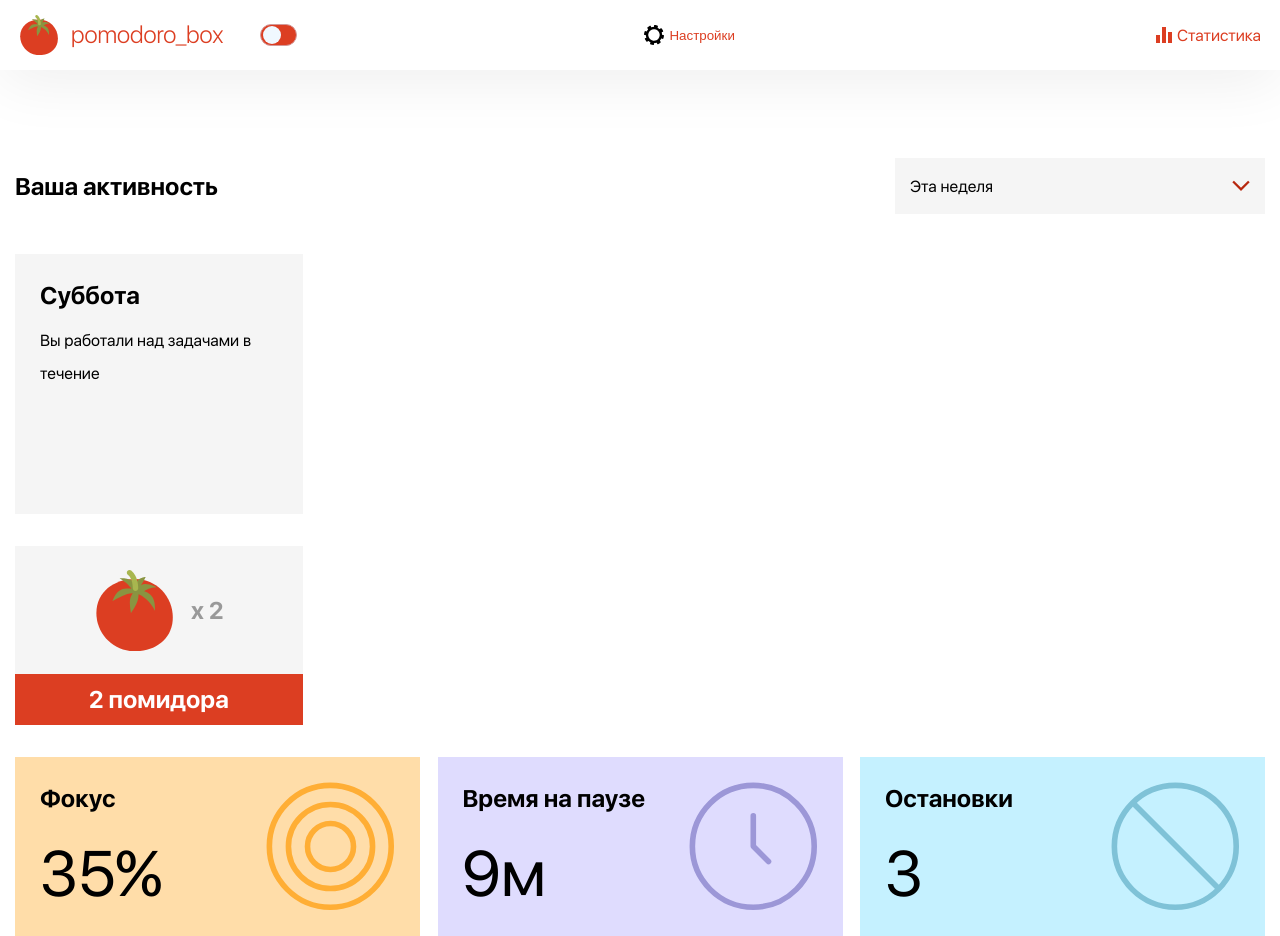
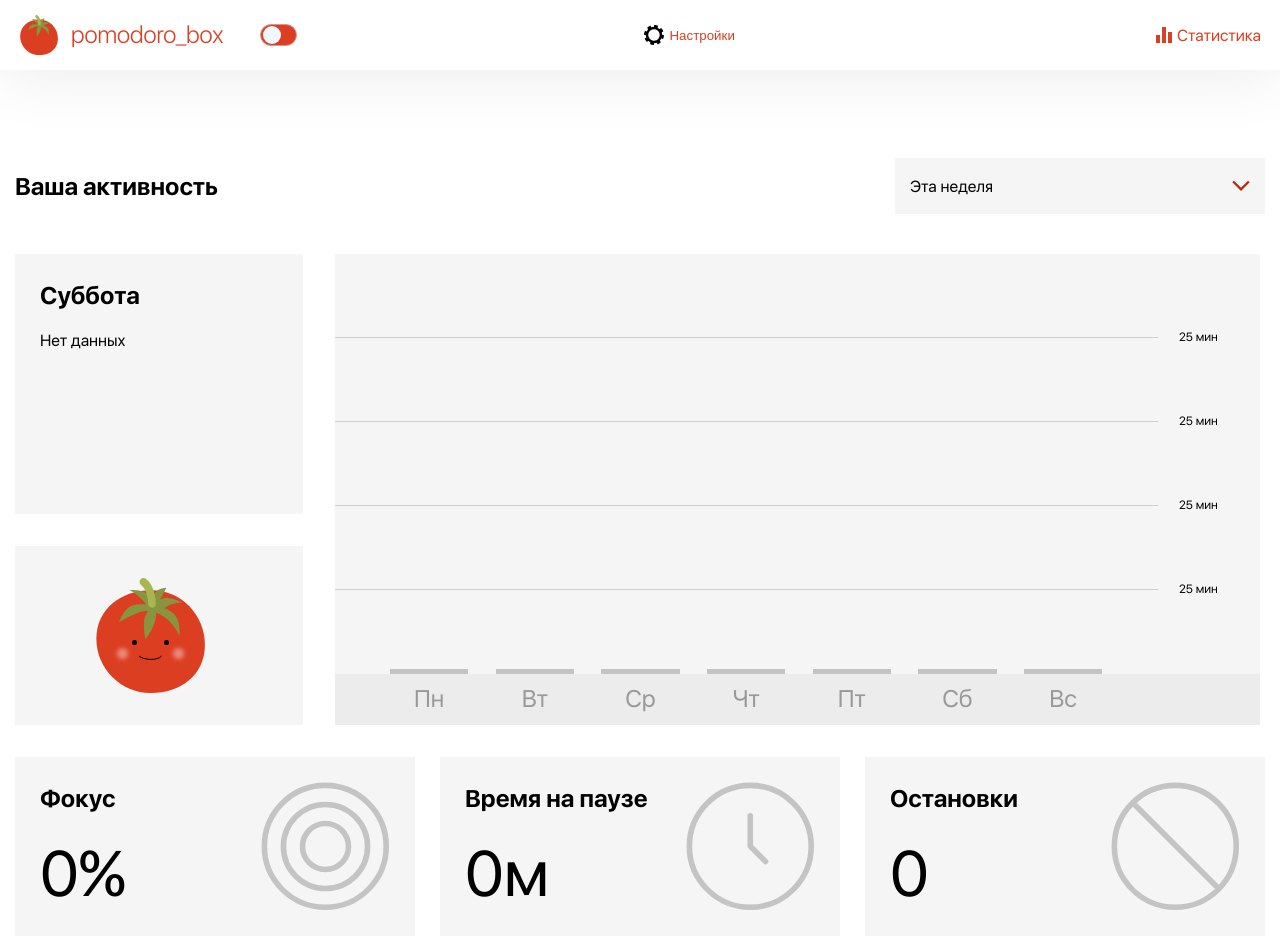
Before and after one commit to Sacred777/react-pomo, a React (Create React App) app: page /stat in a window 1280 px wide. Built offline with nearby package versions, Linux system fonts and the light colour scheme.

Commit message:
the layout of statisticspage is done

```diff
--- a/src/components/Icon/Icon.tsx
+++ b/src/components/Icon/Icon.tsx
@@ -14,7 +14,7 @@ import {
   PauseIcon,
   StopIcon,
   AddIcon,
-  RectangleDownIcon,
+  RectangleDownIcon, PomoIcon,
 } from "../Icons";
 
 
@@ -32,6 +32,7 @@ const icons = {
   stop:          StopIcon,
   add:           AddIcon,
   rectangleDown: RectangleDownIcon,
+  pomo:          PomoIcon,
 }
 
 export enum EIcons {
@@ -48,9 +49,10 @@ export enum EIcons {
   stop =          'stop',
   add =           'add',
   rectangleDown = 'rectangleDown',
+  pomo =          'pomo',
 }
 
-export type TSizes = 129 | 81 | 50 | 40 | 24 | 20 | 18 | 16;
+export type TSizes = 129 | 115 | 81 | 50 | 40 | 24 | 20 | 18 | 16;
 
 interface IIconProps {
   name: EIcons;
--- a/src/components/Icon/icon.module.css
+++ b/src/components/Icon/icon.module.css
@@ -28,6 +28,11 @@
   height: 81px;
 }
 
+.i115 {
+  width: 115px;
+  height: 115px;
+}
+
 .i129 {
   width: 129px;
   height: 129px;
--- a/src/components/Icons/FocusIcon.tsx
+++ b/src/components/Icons/FocusIcon.tsx
@@ -5,13 +5,13 @@ export function FocusIcon(props: {}) {
     <svg width="115" height="115" viewBox="0 0 115 115" fill="none" xmlns="http://www.w3.org/2000/svg" {...props}>
       <path
         d="M57.3158 111.632C87.3136 111.632 111.632 87.3136 111.632 57.3158C111.632 27.318 87.3136 3 57.3158 3C27.318 3 3 27.318 3 57.3158C3 87.3136 27.318 111.632 57.3158 111.632Z"
-        stroke="#FFAE35" stroke-width="5" stroke-linecap="round" stroke-linejoin="round"/>
+        stroke="#FFAE35" strokeWidth="5" strokeLinecap="round" strokeLinejoin="round"/>
       <path
         d="M57.5 95C78.2107 95 95 78.2107 95 57.5C95 36.7893 78.2107 20 57.5 20C36.7893 20 20 36.7893 20 57.5C20 78.2107 36.7893 95 57.5 95Z"
-        stroke="#FFAE35" stroke-width="5" stroke-linecap="round" stroke-linejoin="round"/>
+        stroke="#FFAE35" strokeWidth="5" strokeLinecap="round" strokeLinejoin="round"/>
       <path
         d="M57.5 78C68.8218 78 78 68.8218 78 57.5C78 46.1782 68.8218 37 57.5 37C46.1782 37 37 46.1782 37 57.5C37 68.8218 46.1782 78 57.5 78Z"
-        stroke="#FFAE35" stroke-width="5" stroke-linecap="round" stroke-linejoin="round"/>
+        stroke="#FFAE35" strokeWidth="5" strokeLinecap="round" strokeLinejoin="round"/>
     </svg>
   )
 }
--- a/src/components/Icons/PauseIcon.tsx
+++ b/src/components/Icons/PauseIcon.tsx
@@ -5,9 +5,9 @@ export function PauseIcon(props: {}) {
     <svg width="115" height="115" viewBox="0 0 115 115" fill="none" xmlns="http://www.w3.org/2000/svg" {...props}>
       <path
         d="M57.3158 111.632C87.3136 111.632 111.632 87.3136 111.632 57.3158C111.632 27.318 87.3136 3 57.3158 3C27.318 3 3 27.318 3 57.3158C3 87.3136 27.318 111.632 57.3158 111.632Z"
-        stroke="#9C97D7" stroke-width="5" stroke-linecap="round" stroke-linejoin="round"/>
-      <path d="M57.3154 30.1579V57.3158L70.8944 70.8947" stroke="#9C97D7" stroke-width="5" stroke-linecap="round"
-            stroke-linejoin="round"/>
+        stroke="#9C97D7" strokeWidth="5" strokeLinecap="round" strokeLinejoin="round"/>
+      <path d="M57.3154 30.1579V57.3158L70.8944 70.8947" stroke="#9C97D7" strokeWidth="5" strokeLinecap="round"
+            strokeLinejoin="round"/>
     </svg>
   )
 }
--- /dev/null
+++ b/src/components/Icons/PomoIcon.tsx
@@ -0,0 +1,57 @@
+import React from "react";
+
+export function PomoIcon(props: {}) {
+  return (
+    <svg width="115" height="115" viewBox="0 0 115 115" fill="none" xmlns="http://www.w3.org/2000/svg" {...props}>
+      <g clip-path="url(#clip0_16_527)">
+        <path
+          d="M111.881 66.9398C111.881 96.9041 87.5898 115 57.6255 115C27.6603 115 3.36914 90.7089 3.36914 60.7437C3.36914 30.7794 28.4192 12.3571 58.3836 12.3571C88.3488 12.3571 111.881 36.9746 111.881 66.9398Z"
+          fill="#DC3E22"/>
+        <path
+          d="M81.185 36.2439C78.5489 33.5598 74.284 31.0639 71.1081 30.3341C72.8534 28.7865 73.2046 28.7355 75.391 27.6522C80.9932 24.8793 89.2913 24.624 89.2913 24.624C89.2913 24.624 79.497 19.5621 72.3358 19.8797C70.5127 19.9599 68.5898 20.604 66.7346 21.5166C67.7807 20.0403 68.7719 18.5725 69.4056 17.4698C71.3442 14.0981 73.3822 9.85057 73.3822 9.85057C73.3822 9.85057 65.8733 10.2515 62.3903 14.42C61.0676 16.0036 60.0691 18.0155 59.3384 19.9029C58.0406 18.4121 56.6082 17.0845 55.1756 16.0481C48.0129 10.8645 36.5683 11.986 36.5683 11.986C36.5683 11.986 45.2138 16.8902 49.1036 21.7826C50.6224 23.6932 52.1638 24.5767 53.0852 26.7189C49.9003 26.0293 42.7142 26.265 39.1867 27.5729C30.1222 30.9348 26.2164 44.4617 26.2164 44.4617C26.2164 44.4617 35.0618 38.3648 47.0968 34.0876C49.743 33.1475 52.5406 32.8983 54.9789 32.9411C53.872 34.6654 52.6628 36.9045 51.7478 39.5446C49.5215 45.9724 52.4634 61.2701 52.4634 61.2701C52.4634 61.2701 58.9082 52.2234 61.5343 44.8951C62.8821 41.1335 63.2157 37.3568 63.2231 34.5698C65.6131 35.6302 68.4281 37.1793 70.5319 38.5193C81.3038 45.3826 86.4576 57.9127 86.4576 57.9127C86.4576 57.9127 87.9585 43.1422 81.185 36.2439Z"
+          fill="#899441"/>
+        <path
+          d="M58.9395 29.6396C58.9053 29.6396 58.8711 29.6388 58.8368 29.6379C56.7066 29.5826 55.0246 27.8121 55.0764 25.6835C55.0808 25.4993 55.2668 12.5386 48.067 6.90318C46.3877 5.58886 46.0911 3.16203 47.4054 1.48184C48.7206 -0.197465 51.1475 -0.49402 52.8268 0.821175C63.1229 8.87817 62.8158 25.1887 62.7982 25.8792C62.7429 27.9761 61.025 29.6396 58.9395 29.6396Z"
+          fill="#A8B64F"/>
+        <circle cx="41.5" cy="64.5" r="2.5" fill="black"/>
+        <g filter="url(#filter0_f_16_527)">
+          <circle cx="29.5" cy="75.5" r="5.5" fill="#EA8979"/>
+        </g>
+        <g filter="url(#filter1_f_16_527)">
+          <circle cx="85.5" cy="75.5" r="5.5" fill="#EA8979"/>
+        </g>
+        <circle cx="73.5" cy="64.5" r="2.5" fill="black"/>
+        <path d="M46 78C50 82 64.5 83 68.5 78" stroke="black"/>
+      </g>
+      <defs>
+        <filter id="filter0_f_16_527" x="20" y="66" width="19" height="19" filterUnits="userSpaceOnUse"
+                colorInterpolationFilters="sRGB">
+          <feFlood floodOpacity="0" result="BackgroundImageFix"/>
+          <feBlend mode="normal" in="SourceGraphic" in2="BackgroundImageFix" result="shape"/>
+          <feGaussianBlur stdDeviation="2" result="effect1_foregroundBlur_16_527"/>
+        </filter>
+        <filter id="filter1_f_16_527" x="76" y="66" width="19" height="19" filterUnits="userSpaceOnUse"
+                colorInterpolationFilters="sRGB">
+          <feFlood floodOpacity="0" result="BackgroundImageFix"/>
+          <feBlend mode="normal" in="SourceGraphic" in2="BackgroundImageFix" result="shape"/>
+          <feGaussianBlur stdDeviation="2" result="effect1_foregroundBlur_16_527"/>
+        </filter>
+        <clipPath id="clip0_16_527">
+          <rect width="115" height="115" fill="white"/>
+        </clipPath>
+      </defs>
+    </svg>
+
+    // <svg width="115" height="115" viewBox="0 0 115 115" fill="none" xmlns="http://www.w3.org/2000/svg" {...props}>
+    //   <path
+    //     d="M57.3158 111.632C87.3136 111.632 111.632 87.3136 111.632 57.3158C111.632 27.318 87.3136 3 57.3158 3C27.318 3 3 27.318 3 57.3158C3 87.3136 27.318 111.632 57.3158 111.632Z"
+    //     stroke="#FFAE35" strokeWidth="5" strokeLinecap="round" strokeLinejoin="round"/>
+    //   <path
+    //     d="M57.5 95C78.2107 95 95 78.2107 95 57.5C95 36.7893 78.2107 20 57.5 20C36.7893 20 20 36.7893 20 57.5C20 78.2107 36.7893 95 57.5 95Z"
+    //     stroke="#FFAE35" strokeWidth="5" strokeLinecap="round" strokeLinejoin="round"/>
+    //   <path
+    //     d="M57.5 78C68.8218 78 78 68.8218 78 57.5C78 46.1782 68.8218 37 57.5 37C46.1782 37 37 46.1782 37 57.5C37 68.8218 46.1782 78 57.5 78Z"
+    //     stroke="#FFAE35" strokeWidth="5" strokeLinecap="round" strokeLinejoin="round"/>
+    // </svg>
+  )
+}
--- a/src/components/Icons/RectangleDownIcon.tsx
+++ b/src/components/Icons/RectangleDownIcon.tsx
@@ -3,7 +3,7 @@ import React from "react";
 export function RectangleDownIcon(props: {}) {
   return (
     <svg width="16" height="10" viewBox="0 0 16 10" fill="none" xmlns="http://www.w3.org/2000/svg" {...props}>
-      <path d="M15 1L8 8L1 1" stroke="#B7280F" stroke-width="2"/>
+      <path d="M15 1L8 8L1 1" stroke="#B7280F" strokeWidth="2"/>
     </svg>
   )
 }
--- a/src/components/Icons/StopIcon.tsx
+++ b/src/components/Icons/StopIcon.tsx
@@ -5,8 +5,8 @@ export function StopIcon(props: {}) {
     <svg width="115" height="115" viewBox="0 0 115 115" fill="none" xmlns="http://www.w3.org/2000/svg" {...props}>
       <path
         d="M57.3158 111.632C87.3136 111.632 111.632 87.3136 111.632 57.3158C111.632 27.318 87.3136 3 57.3158 3C27.318 3 3 27.318 3 57.3158C3 87.3136 27.318 111.632 57.3158 111.632Z"
-        stroke="#7FC2D7" stroke-width="5" stroke-linecap="round" stroke-linejoin="round"/>
-      <path d="M21 20L95 94" stroke="#7FC2D7" stroke-width="5" stroke-linecap="round" stroke-linejoin="round"/>
+        stroke="#7FC2D7" strokeWidth="5" strokeLinecap="round" strokeLinejoin="round"/>
+      <path d="M21 20L95 94" stroke="#7FC2D7" strokeWidth="5" strokeLinecap="round" strokeLinejoin="round"/>
     </svg>
   )
 }
--- a/src/components/Icons/index.ts
+++ b/src/components/Icons/index.ts
@@ -11,3 +11,4 @@ export * from './PauseIcon';
 export * from './StopIcon';
 export * from './AddIcon';
 export * from './RectangleDownIcon';
+export * from './PomoIcon';
--- a/src/components/StatisticsPage/StatisticsPage.tsx
+++ b/src/components/StatisticsPage/StatisticsPage.tsx
@@ -14,47 +14,100 @@ export function StatisticsPage() {
           <Icon name={EIcons.rectangleDown}/>
         </div>
       </div>
+
       <div className={styles.chartWrapper}>
         <div className={styles.leftChartWrapper}>
+
           <div className={styles.workingOnTasks}>
             <Text size={24} lineHeight={33} weight={EWeight.bold}>Суббота</Text>
             <Break size={12} top/>
-            <Text size={16} lineHeight={33}>Вы работали над задачами в течение</Text>
+            <Text size={16} lineHeight={33}>Нет данных</Text>
           </div>
+
           <div className={styles.pomodoroCount}>
             <div className={styles.pomodoroCountIcon}>
-              <Icon name={EIcons.logo} size={81}/>
+              <Icon name={EIcons.pomo} size={115}/>
               <Break size={16}/>
-              <Text size={24} lineHeight={33} weight={EWeight.bold} color={EColors.grey99}>x 2</Text>
+              {/*<Text size={24} lineHeight={33} weight={EWeight.bold} color={EColors.grey99}>x 2</Text>*/}
             </div>
-            <div className={styles.pomodoroCountInfo}>
-              <Text As={'p'} size={24} lineHeight={33} weight={EWeight.bold} color={EColors.white}>2 помидора</Text>
+            {/*<div className={styles.pomodoroCountInfo}>*/}
+              {/*<Text As={'p'} size={24} lineHeight={33} weight={EWeight.bold} color={EColors.white}>2 помидора</Text>*/}
+            {/*</div>*/}
+          </div>
+        </div>
+
+        <div className={styles.rightChartWrapper}>
+          <div className={styles.chartField}>
+            <div className={styles.chartLine}>
+              <Text As={'p'} size={12} lineHeight={33}>25 мин</Text>
+            </div>
+            <div className={styles.chartLine}>
+              <Text As={'p'} size={12} lineHeight={33}>25 мин</Text>
+            </div>
+            <div className={styles.chartLine}>
+              <Text As={'p'} size={12} lineHeight={33}>25 мин</Text>
+            </div>
+            <div className={styles.chartLine}>
+              <Text As={'p'} size={12} lineHeight={33}>25 мин</Text>
+            </div>
+            <div className={styles.chartLine}></div>
+
+            <div className={styles.chartColums}>
+              <div className={styles.buttonWrapper}>
+                <button className={styles.button}></button>
+                <Text As={'p'} size={24} lineHeight={24} color={EColors.grey99}>Пн</Text>
+              </div>
+              <div className={styles.buttonWrapper}>
+                <button className={styles.button}></button>
+                <Text As={'p'} size={24} lineHeight={24} color={EColors.grey99}>Вт</Text>
+              </div>
+              <div className={styles.buttonWrapper}>
+                <button className={styles.button}></button>
+                <Text As={'p'} size={24} lineHeight={24} color={EColors.grey99}>Ср</Text>
+              </div>
+              <div className={styles.buttonWrapper}>
+                <button className={styles.button}></button>
+                <Text As={'p'} size={24} lineHeight={24} color={EColors.grey99}>Чт</Text>
+              </div>
+              <div className={styles.buttonWrapper}>
+                <button className={styles.button}></button>
+                <Text As={'p'} size={24} lineHeight={24} color={EColors.grey99}>Пт</Text>
+              </div>
+              <div className={styles.buttonWrapper}>
+                <button className={styles.button}></button>
+                <Text As={'p'} size={24} lineHeight={24} color={EColors.grey99}>Сб</Text>
+              </div>
+              <div className={styles.buttonWrapper}>
+                <button className={styles.button}></button>
+                <Text As={'p'} size={24} lineHeight={24} color={EColors.grey99}>Вс</Text>
+              </div>
             </div>
           </div>
         </div>
-        <div className={styles.rightChartWrapper}>
 
-        </div>
       </div>
       <div className={styles.bottomWrapper}>
+
         <div className={styles.items + ' ' + styles.focus}>
           <div className={styles.info}>
             <Text As={'p'} size={24} lineHeight={33} weight={EWeight.bold}>Фокус</Text>
-            <Text size={64} lineHeight={76}>35%</Text>
+            <Text size={64} lineHeight={76}>0%</Text>
           </div>
           <Icon name={EIcons.focus} size={129}/>
         </div>
+
         <div className={styles.items + ' ' + styles.pause}>
           <div className={styles.info}>
             <Text As={'p'} size={24} lineHeight={33} weight={EWeight.bold}>Время на паузе</Text>
-            <Text size={64} lineHeight={76}>9м</Text>
+            <Text size={64} lineHeight={76}>0м</Text>
           </div>
           <Icon name={EIcons.pause} size={129}/>
         </div>
+
         <div className={styles.items + ' ' + styles.stop}>
           <div className={styles.info}>
             <Text As={'p'} size={24} lineHeight={33} weight={EWeight.bold}>Остановки</Text>
-            <Text size={64} lineHeight={76}>3</Text>
+            <Text size={64} lineHeight={76}>0</Text>
           </div>
           <Icon name={EIcons.stop} size={129}/>
         </div>
--- a/src/components/StatisticsPage/statisticspage.module.css
+++ b/src/components/StatisticsPage/statisticspage.module.css
@@ -26,18 +26,79 @@
 }
 
 .leftChartWrapper {
-  max-width: 23%;
+  width: 23%;
   margin-right: 32px;
 }
 
 .rightChartWrapper {
-  max-width: 74%;
+  width: 74%;
+  align-self: stretch;
+  padding-bottom: 51px;
+  background-color: var(--greyEC);
+ }
+
+.chartField {
+  position: relative;
+  width: 100%;
+  height: 100%;
+  background-color: var(--greyF4);
+}
+
+.chartLine {
+  position: relative;
+  width: 89%;
+  height: 20%;
+  border-bottom: 1px solid transparent;
+  /*border-bottom: 1px solid hsla(0, 0%, 20%, 0.2);*/
+}
+
+.chartLine:not(:nth-last-child(2)) {
+  border-bottom: 1px solid hsla(0, 0%, 20%, 0.2);
+}
+
+.chartLine p {
+  position: absolute;
+  bottom: -17px;
+  right: -60px;
+}
+
+.chartColums {
+  position: absolute;
+  top: 0;
+  left: 6%;
+  right: 17%;
+  bottom: -50px;
+  display: flex;
+  justify-content: space-between;
+  /*outline: 1px solid black;*/
+}
+
+.buttonWrapper {
+  display: flex;
+  flex-direction: column;
+  align-items: center;
+  justify-content: flex-end;
+  /*padding-bottom: 10px;*/
+  height: 100%;
+  width: 11%;
+  /*outline: 1px solid red;*/
+}
+
+.buttonWrapper p {
+  padding: 13px 0;
+}
+
+.button {
+  width: 100%;
+  height: 1%;
+  background-color: var(--greyC4);
 }
 
 .workingOnTasks {
   margin-bottom: 32px;
   padding: 25px;
   min-height: 260px;
+  height: 55%;
   background-color: var(--greyF4);
 }
 
@@ -47,6 +108,7 @@
   justify-content: space-between;
   /*padding: 23px;*/
   min-height: 179px;
+  height: 38%;
   /*background-color: var(--greyF4);*/
 }
 
@@ -57,6 +119,7 @@
   /*align-content: stretch;*/
   /*min-height: ;*/
   flex-grow: 1;
+  padding: 0 25px;
   background-color: var(--greyF4);
 }
 
@@ -81,7 +144,8 @@
   justify-content: space-between;
   padding: 25px;
   /*height: 179px;*/
-  width: 405px;
+  width: 32%;
+  background-color: var(--greyF4);
 }
 
 .info {
@@ -91,14 +155,17 @@
   align-self: stretch;
 }
 
-.focus {
-  background-color: var(--honey);
+.focus path {
+  /*background-color: var(--honey);*/
+  stroke: var(--greyC4);
 }
 
-.pause {
-  background-color: var(--malva);
+.pause path {
+  /*background-color: var(--malva);*/
+  stroke: var(--greyC4);
 }
 
-.stop {
-  background-color: var(--frost);
+.stop path {
+  stroke: var(--greyC4);
+  /*background-color: var(--frost);*/
 }
--- a/src/index.css
+++ b/src/index.css
@@ -102,6 +102,7 @@ body[data-theme="light"] {
   --whiteLightness: 100%;
   --white: hsl(0, 0%, var(--whiteLightness));
   --greyF4: hsl(0, 0%, calc(var(--whiteLightness) - 4%));
+  --greyEC: hsl(0, 0%, calc(var(--whiteLightness) - 7.5%));
   --greyE5: hsl(0, 0%, calc(var(--whiteLightness) - 10%));
   --greyE4: hsl(0, 0%, calc(var(--whiteLightness) - 11%));
   --greyC4: hsl(0, 0%, calc(var(--whiteLightness) - 23%));
@@ -114,11 +115,13 @@ body[data-theme="night"] {
   --whiteLightness: 0%;
   --white: hsl(0, 0%, var(--whiteLightness));
   --greyF4: hsl(0, 0%, calc(var(--whiteLightness) + 4%));
+  --greyEC: hsl(0, 0%, calc(var(--whiteLightness) + 7.5%));
   --greyE5: hsl(0, 0%, calc(var(--whiteLightness) + 10%));
   --greyE4: hsl(0, 0%, calc(var(--whiteLightness) + 11%));
   --greyC4: hsl(0, 0%, calc(var(--whiteLightness) + 23%));
   --grey99: hsl(0, 0%, calc(var(--whiteLightness) + 40%));
   --grey33: hsl(0, 0%, calc(var(--whiteLightness) + 80%));
+
 }
 
 
```
